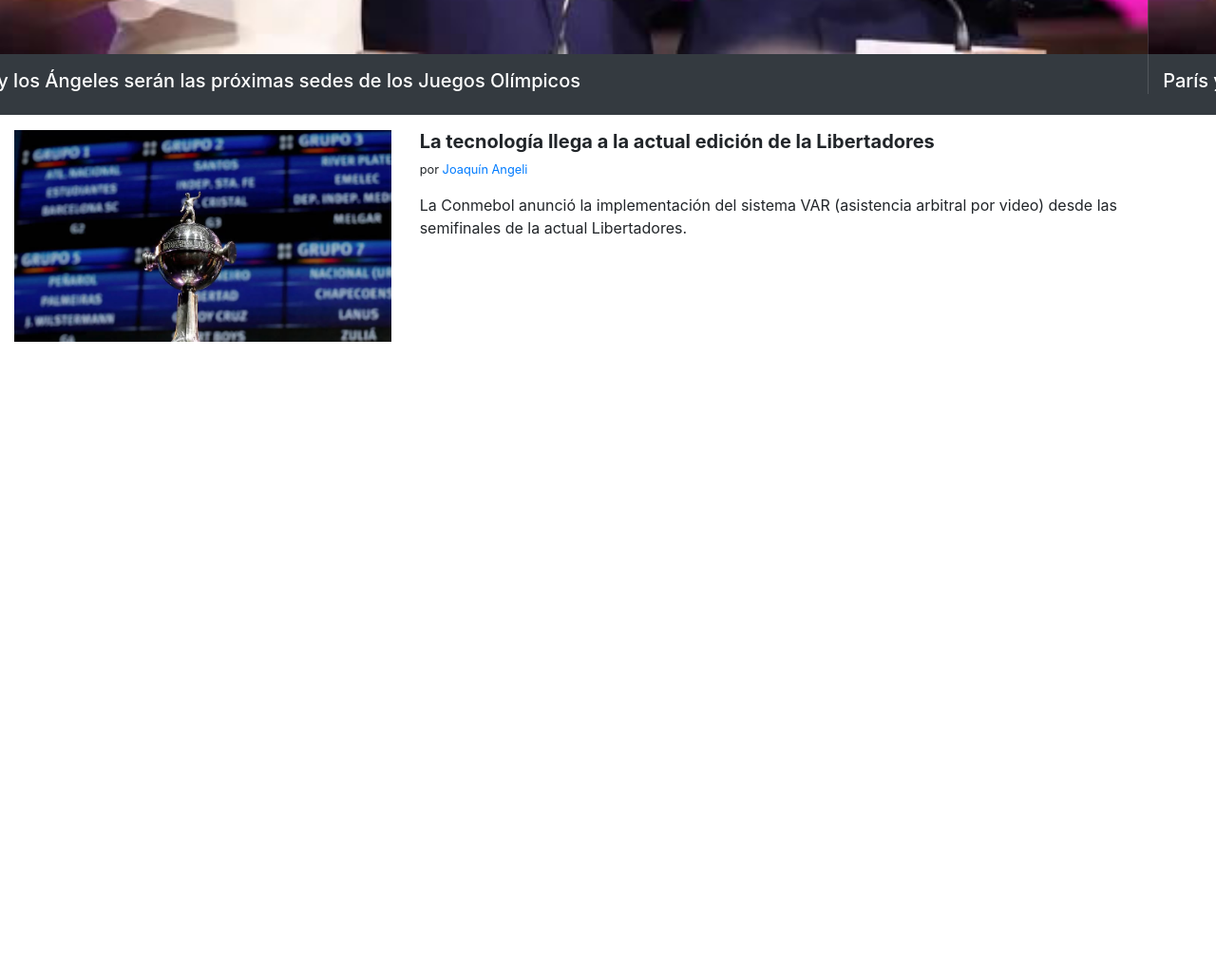
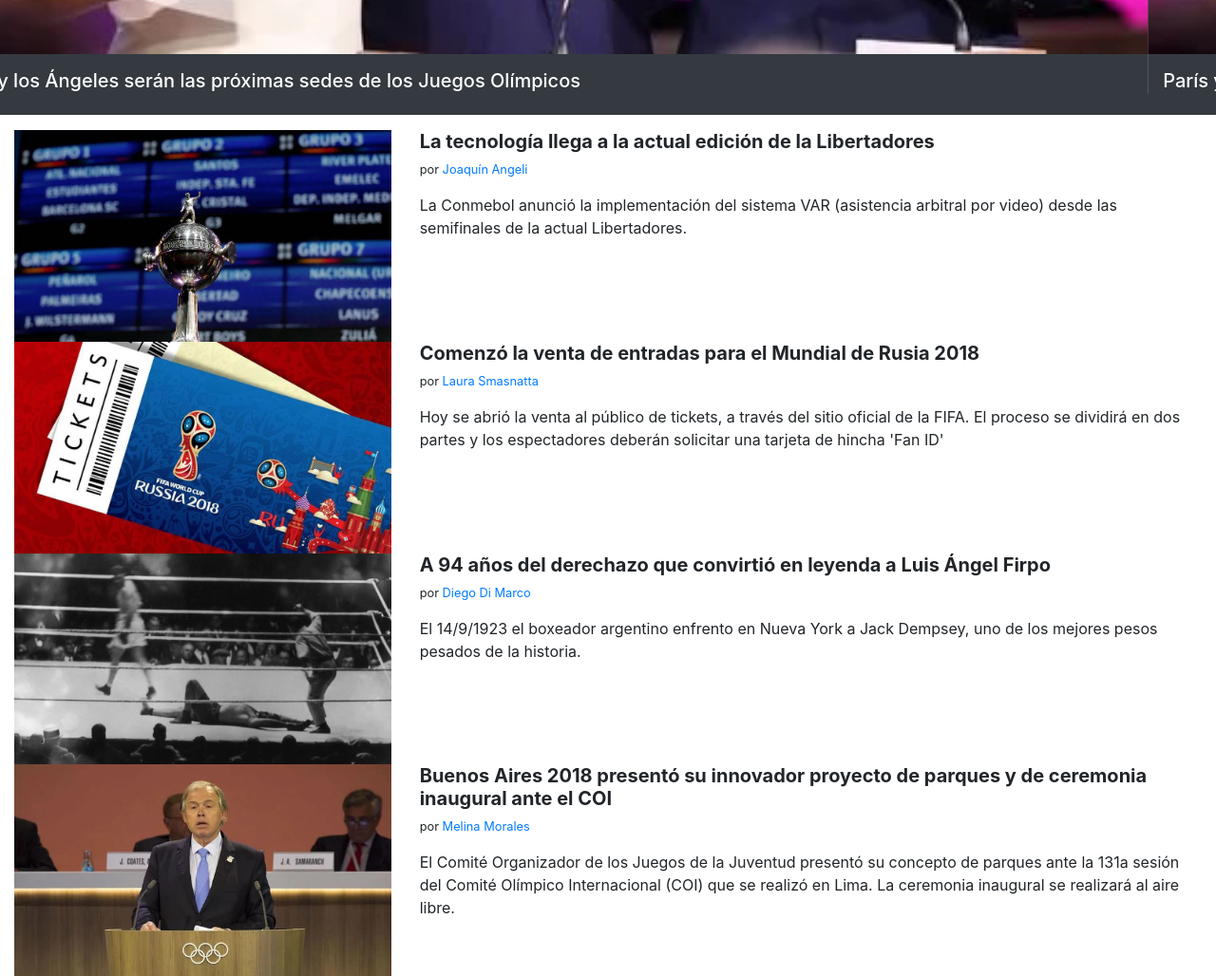
Before and after one commit to cecilia1982/primer-repo, a plain HTML site: page index.html in a window 1280 px wide. Shown: the part 720-1748 px from the top of the page at 95% size. Before the commit the page ends 1080 px from the top, so only its background shows below. Drawn offline with Linux system fonts and the light colour scheme.

Commit message:
Noticias dinamicas con js

```diff
--- a/index.html
+++ b/index.html
@@ -57,14 +57,12 @@
                     <h5>París y los Ángeles serán las próximas sedes de los Juegos Olímpicos</h5>
                 </figcaption>
             </figure>
-
             <figure class="carousel-item">
                 <img src="img/juegos-olimpicos.jpg" class="d-block w-100" alt="...">
                 <figcaption class="carousel-caption bg-dark w-100 position-static text-left p-3">
                     <h5>París y los Ángeles serán las próximas sedes de los Juegos Olímpicos</h5>
                 </figcaption>
             </figure>
-
             <figure class="carousel-item">
                 <img src="img/juegos-olimpicos.jpg" class="d-block w-100" alt="...">
                 <figcaption class="carousel-caption bg-dark w-100 position-static text-left p-3">
@@ -86,10 +84,10 @@
     <!--ABRE NOTICIAS DESTACADAS-->
     <main class="container-fluid">
         <section id="ultimas-noticias">
-
-            <article class="row noticia">
+            <article class="row noticia d-none">
                 <div class="noticia-img col-12 col-sm-5 col-lg-4">
-                    <img src="https://via.placeholder.com/1000x600" class="img-fluid"  ><!--img responsiva va img-fluid-->
+                    <img src="https://via.placeholder.com/1000x600" class="img-fluid">
+                    <!--img responsiva va img-fluid-->
                 </div>
                 <div class="noticia-txt col-12 col-sm-7 col-lg-8">
                     <h3 class="h5 font-weight-bold">{{TITULO}}</h3>
@@ -97,12 +95,8 @@
                     <p>{{DETALLE}}</p>
                 </div>
             </article>
-
-
         </section>
     </main>
-
-
     <!-- Optional JavaScript -->
     <!-- jQuery first, then Popper.js, then Bootstrap JS -->
     <!-- se borraron los valores de integrity y crosorigin-->
@@ -111,15 +105,21 @@
     <script src="js/popper.min.js"></script>
     <script src="js/bootstrap.min.js"></script>
     <script src="js/noticias.js"></script>
+
     <script>
-        var noticia = document.querySelector(".noticia");
+    for (var i = 0; i < noticias.length; i++) {
+        var noticia = document.querySelector(".noticia").cloneNode(true);
 
-        noticia.querySelector("h3").innerText= titulo;
-        noticia.querySelector(".small a") .innerText= autor;
-        noticia.querySelector("p:last-child") .innerText= detalle;
-        noticia.querySelector("img").src = "img/" + imagen;
+        noticia.querySelector("h3").innerText = noticias[i][0];
+        noticia.querySelector(".small a").innerText = noticias[i][1];
+        noticia.querySelector("p:last-child").innerText = noticias[i][2];
+        noticia.querySelector("img").src = "img/" + noticias[i][3];
 
+        noticia.classList.remove("d-none");
+
+        document.querySelector("#ultimas-noticias").appendChild(noticia);
+    }
     </script>
+
 </body>
-
 </html>
--- a/js/noticias.js
+++ b/js/noticias.js
@@ -1,4 +1,10 @@
-var titulo = "La tecnología llega a la actual edición de la Libertadores";
-var autor = "Joaquín Angeli";
-var detalle = "La Conmebol anunció la implementación del sistema VAR (asistencia arbitral por video) desde las semifinales de la actual Libertadores.";
-var imagen = "sorteo-libertadores.jpg";
+
+
+var noticias =[
+
+      /* 0 => */["La tecnología llega a la actual edición de la Libertadores", "Joaquín Angeli","La Conmebol anunció la implementación del sistema VAR (asistencia arbitral por video) desde las semifinales de la actual Libertadores.", "sorteo-libertadores.jpg"],
+      /* 1 => */["Comenzó la venta de entradas para el Mundial de Rusia 2018", "Laura Smasnatta", "Hoy se abrió la venta al público de tickets, a través del sitio oficial de la FIFA. El proceso se dividirá en dos partes y los espectadores deberán solicitar una tarjeta de hincha 'Fan ID'", "tickets-rusia-mundial.jpg"],
+      /* 2 => */["A 94 años del derechazo que convirtió en leyenda a Luis Ángel Firpo", "Diego Di Marco", "El 14/9/1923 el boxeador argentino enfrento en Nueva York a Jack Dempsey, uno de los mejores pesos pesados de la historia.", "firpo.jpg"],
+      /* 3 => */["Buenos Aires 2018 presentó su innovador proyecto de parques y de ceremonia inaugural ante el COI", "Melina Morales", "El Comité Organizador de los Juegos de la Juventud presentó su concepto de parques ante la 131a sesión del Comité Olímpico Internacional (COI) que se realizó en Lima. La ceremonia inaugural se realizará al aire libre.", "buenos-aires.jpg"],
+
+]
```
Also changed, not shown: 1 other file.
